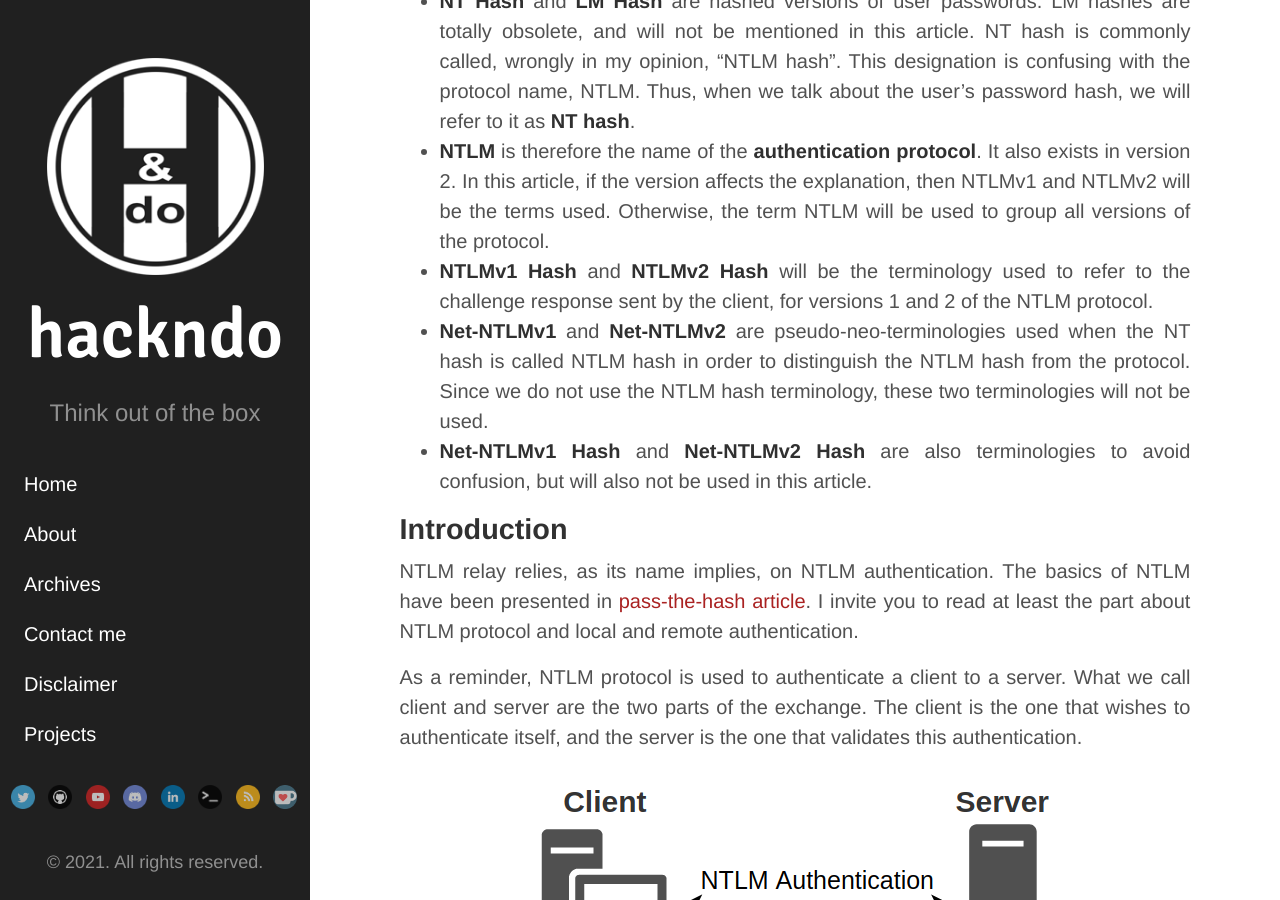
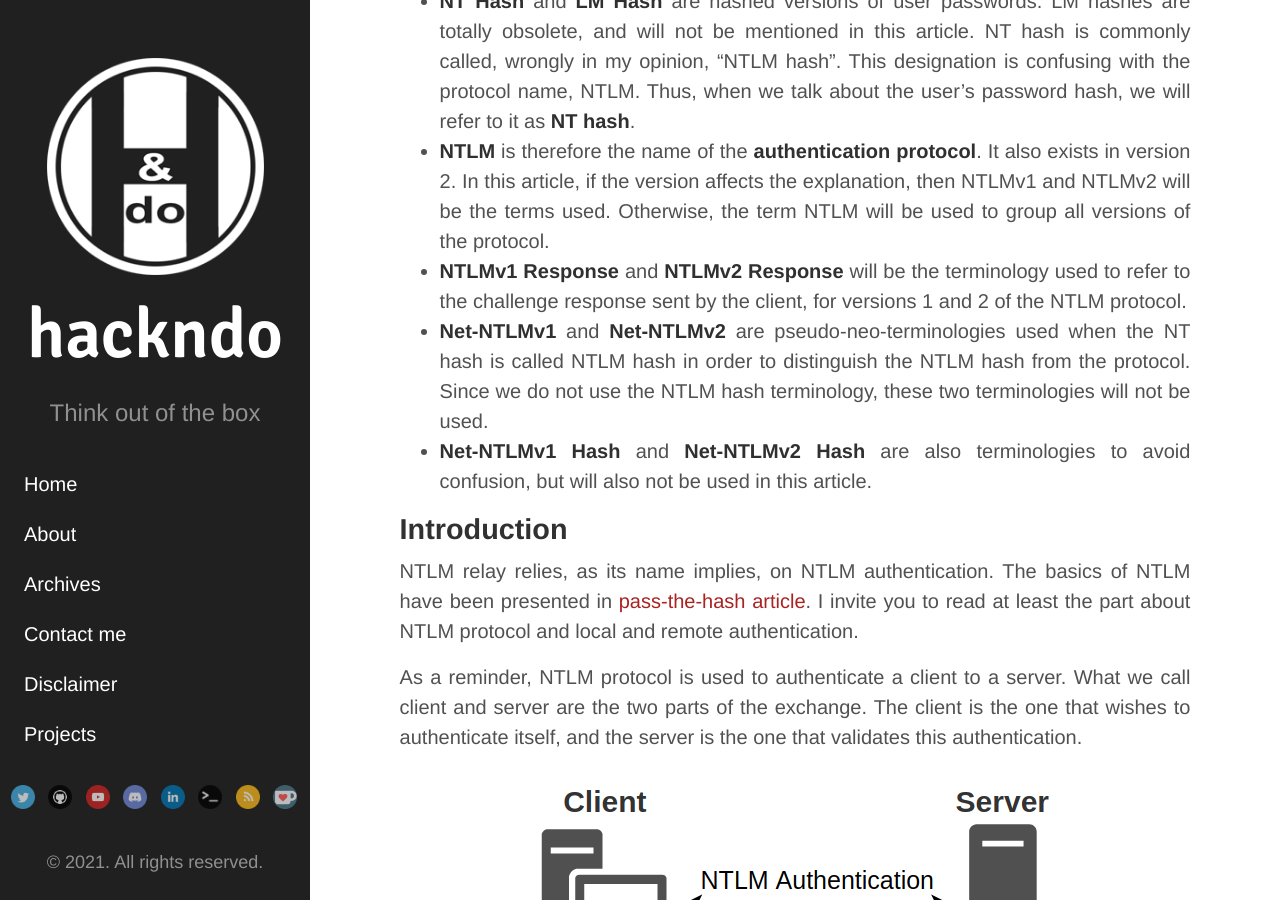
Before and after one commit to Hackndo/en.hackndo.github.io, a Jekyll site: the page built from _posts/2020-03-03-ntlm-relay.md, in a window 1280 px wide and 900 px high, scrolled down 1133 px. Built offline with Jekyll 4.4.1, drawn with Linux system fonts in a browser that asks for light colours; comment, search, counter and statistics services are not loaded; some of the changed text lies outside the part shown.

Commit message:
Change terminology

```diff
--- a/_posts/2020-03-03-ntlm-relay.md
+++ b/_posts/2020-03-03-ntlm-relay.md
@@ -26,7 +26,7 @@ In addition, and to avoid confusion, here are some reminders:
 
 * **NT Hash** and **LM Hash** are hashed versions of user passwords. LM hashes are totally obsolete, and will not be mentioned in this article. NT hash is commonly called, wrongly in my opinion, "NTLM hash". This designation is confusing with the protocol name, NTLM. Thus, when we talk about the user's password hash, we will refer to it as **NT hash**.
 * **NTLM** is therefore the name of the **authentication protocol**. It also exists in version 2. In this article, if the version affects the explanation, then NTLMv1 and NTLMv2 will be the terms used. Otherwise, the term NTLM will be used to group all versions of the protocol.
-* **NTLMv1 Hash** and **NTLMv2 Hash** will be the terminology used to refer to the challenge response sent by the client, for versions 1 and 2 of the NTLM protocol.
+* **NTLMv1 Response** and **NTLMv2 Response** will be the terminology used to refer to the challenge response sent by the client, for versions 1 and 2 of the NTLM protocol.
 * **Net-NTLMv1** and **Net-NTLMv2** are pseudo-neo-terminologies used when the NT hash is called NTLM hash in order to distinguish the NTLM hash from the protocol. Since we do not use the NTLM hash terminology, these two terminologies will not be used.
 * **Net-NTLMv1 Hash** and **Net-NTLMv2 Hash** are also terminologies to avoid confusion, but will also not be used in this article.
 
@@ -80,7 +80,7 @@ At the end of these exchanges, the attacker is authenticated on the server with
 
 ### Net-NTLMv1 and Net-NTLMv2
 
-For information, it is this **valid response** relayed by the attacker in message 3, the encrypted challenge, that is commonly called Net-NTLMv1 hash or Net-NTLMv2 hash. But in this article, it will be called **NTLMv1 hash** or **NTLMv2 hash**, as indicated in the preliminary paragraph.
+For information, it is this **valid response** relayed by the attacker in message 3, the encrypted challenge, that is commonly called Net-NTLMv1 hash or Net-NTLMv2 hash. But in this article, it will be called **NTLMv1 response** or **NTLMv2 response**, as indicated in the preliminary paragraph.
 
 To be exact, this is not exactly an encrypted version of the challenge, but a hash that uses the client's secret. It is HMAC_MD5 function which is [used for NTLMv2](https://docs.microsoft.com/en-us/openspecs/windows_protocols/ms-nlmp/5e550938-91d4-459f-b67d-75d70009e3f3) for example. This type of hash can only be broken by brute force. The cryptography associated with [computation of the NTLMv1 hash](https://docs.microsoft.com/en-us/openspecs/windows_protocols/ms-nlmp/464551a8-9fc4-428e-b3d3-bc5bfb2e73a5) is obsolete, and the NT hash that was used to create the hash can be retrieved very quickly. For NTLMv2, on the other hand, it takes much longer. It is therefore preferable and advisable **not to allow NTLMv1 authentication on a production network**.
 
```
